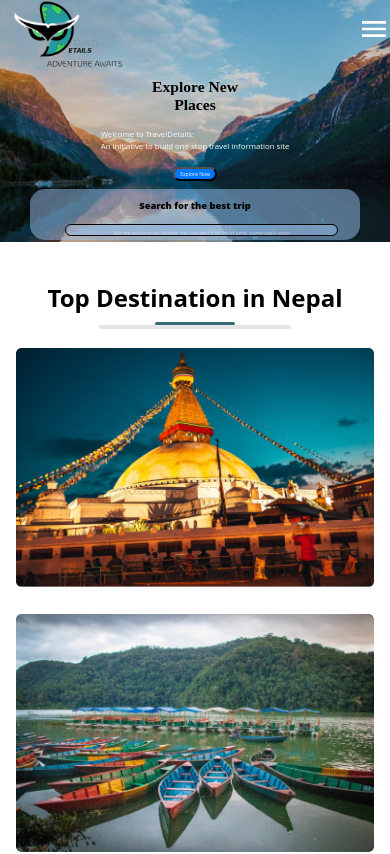
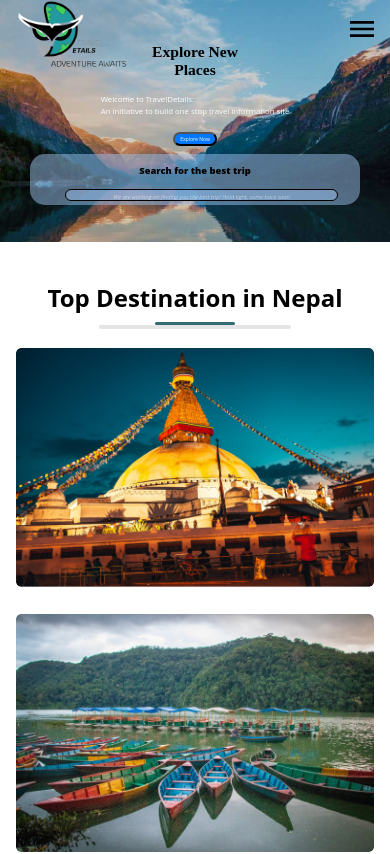
Before and after one commit to sauravsvt/traveldetails, a React (Create React App) app: page / in a window 390 px wide. Shown: the top 854 px of the page. Built offline with nearby package versions, Linux system fonts and the light colour scheme.

Commit message:
some changes

```diff
--- a/src/App.js
+++ b/src/App.js
@@ -33,7 +33,7 @@ function App({onClick, onToggle}) {
 
         <svg onClick={toggle} width="96" height="96" viewBox="0 0 96 96" fill="none" xmlns="http://www.w3.org/2000/svg">
           <g clip-path="url(#clip0_6_2)">
-          <path d="M12 72H84V64H12V72ZM12 52H84V44H12V52ZM12 24V32H84V24H12Z" fill="white"/>
+          <path d="M12 72H84V64H12V72ZM12 52H84V44H12V52ZM12 24V32H84V24H12Z" fill="black"/>
           </g>
           <defs>
           <clipPath id="clip0_6_2">
--- a/src/Footer.css
+++ b/src/Footer.css
@@ -180,6 +180,7 @@
         grid-template-columns: 50% 40%;
         padding: 4vw 0;
         margin-bottom: 0;
+        gap: 8vw;
     }
 
     .footer_left .left img{
@@ -210,6 +211,7 @@
         grid-template-columns: 56% 40%;
         padding: 1vw 4vw;
         margin: 0 0 2vw 0;
+        gap: 7vw;
     }
 
     .footer_contact{
--- a/src/Header.css
+++ b/src/Header.css
@@ -60,7 +60,7 @@ nav img{
         grid-template-columns: 0.2fr auto 0.1fr;
         grid-template-areas: "logo nav menu";
         position: absolute;
-        padding: 0;
+        padding: 0 3vw 0 1vw;
         background-color: rgba(26, 56, 88);
     }
 
@@ -210,7 +210,7 @@ main{
     font-style: normal;
     font-weight: 700;
     text-align: center;
-    margin-top: 20vw;
+    margin-top: 11vw;
 }
 
 .sub-main1 p{
```
